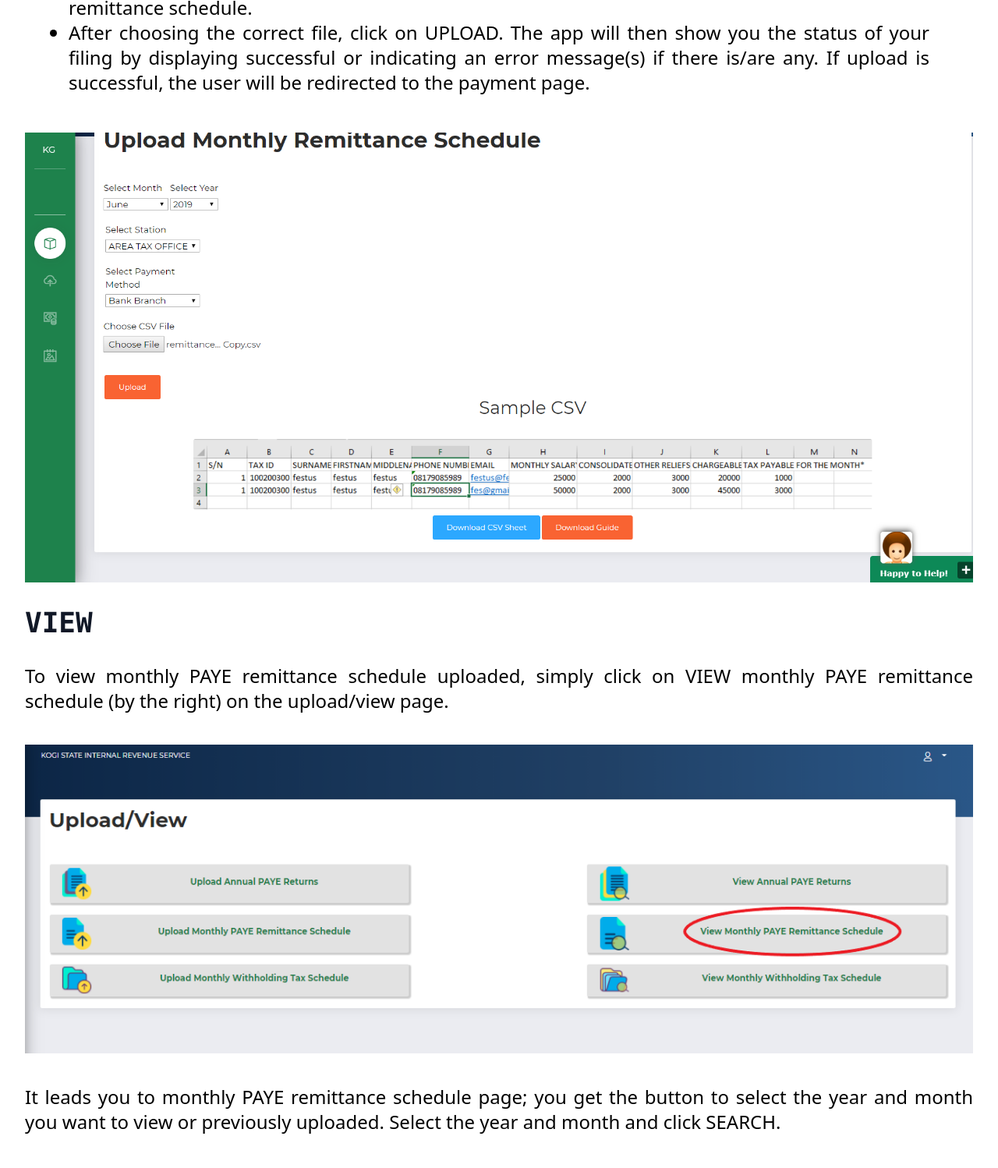
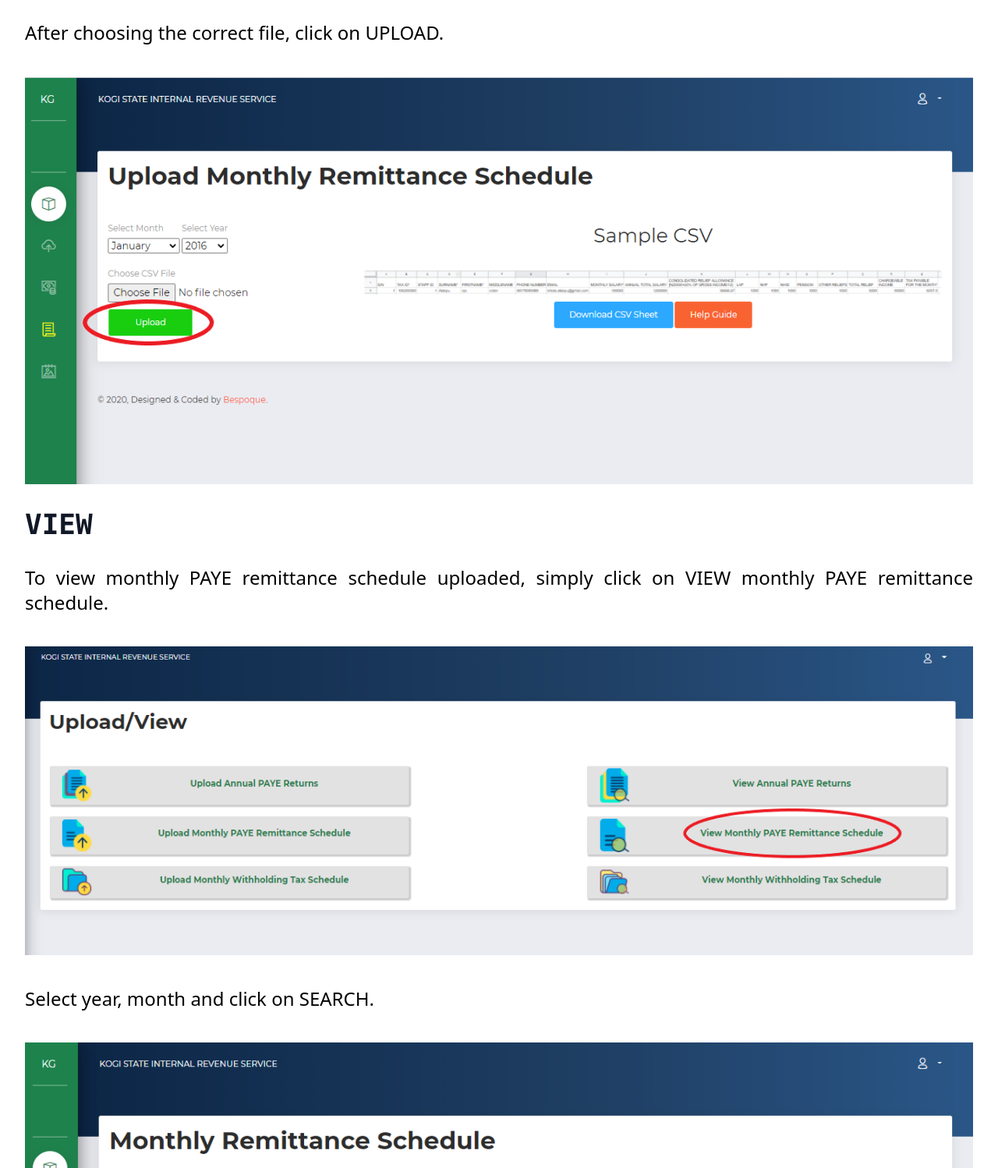
Before and after one commit to ovie123/taxpayerGuide, a website: page upload_view_monthly.html in a window 1280 px wide. Shown: the part 2061-3559 px from the top of the page at 78% size. Drawn offline with nearby package versions, Linux system fonts and the light colour scheme.

Commit message:
modified monthly rem page

```diff
--- a/upload_view_monthly.html
+++ b/upload_view_monthly.html
@@ -162,9 +162,7 @@
 
         <p
           class='text-black-300 text-md md:text-lg lg:text-xl xl:text-2xl font-sans pb-10  pt-4 md:pt:6 lg:pt:8 xl:pt:10 font-medium text-justify'>
-          It leads you to a page where buttons are provided.
-          Upload monthly PAYE remittance schedule (on the left),View monthly PAYE remittance schedule (on the
-          right). Click on Monthly PAYE remittance schedule to make an upload.
+          Click on UPLOAD MONTHLY PAYE REMITTANCE SCHEDULE on the upload/view page.
 
 
         </p>
@@ -186,40 +184,33 @@
             the page.
             This is to ensure taxpayers gets the correct format to file in the monthly PAYE remittance schedule.
           </li>
-          <li>After choosing the correct file, click on UPLOAD.
+        </ul>
 
-            The app will then show you the status of your filing by displaying successful or indicating an error
-            message(s) if there is/are any. If upload is successful, the user will be redirected to the payment page.
-          </li>
-        </ul>
         </p>
-        <img src="images/MONTHLY/upload_monthly.PNG" alt="">
+        <p
+          class='text-black-300 text-md md:text-lg lg:text-xl xl:text-2xl font-sans pb-10  pt-4 md:pt:6 lg:pt:8 xl:pt:10 font-medium text-justify'>
+          After choosing the correct file, click on UPLOAD.
+        </p>
+        <img src="images/MONTHLY/upload monthly remittance.png" alt="">
+
+
+
 
         <h5
           class='text-gray-900 text-2xl md:text-2xlg lg:text-4xl xl:text-4xl font-mono md:mt-16 lg:mt-8 mt-6 md:pt:6  font-semibold'>
           VIEW</h5>
         <p
           class='text-black-300 text-md md:text-lg lg:text-xl xl:text-2xl font-sans pb-10  pt-4 md:pt-4 lg:pt-8 xl:pt:10 font-medium text-justify'>
-          To view monthly PAYE remittance schedule uploaded, simply click on VIEW monthly PAYE remittance schedule (by
-          the right) on
-          the
-          upload/view page.
+          To view monthly PAYE remittance schedule uploaded, simply click on VIEW monthly PAYE remittance schedule.
         </p>
         <img src="images/MONTHLY/view monthly remittance.png" alt="">
 
         <p
           class='text-black-300 text-md md:text-lg lg:text-xl xl:text-2xl font-sans pb-10  pt-10 md:pt:6 lg:pt:8 xl:pt:10 font-medium text-justify'>
-          It leads you to monthly PAYE remittance schedule page; you get the button to select the year and month you
-          want
-          to view or
-          previously uploaded. Select
-          the year and month
-          and click SEARCH.
+          Select year, month and click on SEARCH.
         </p>
-        <img src="logos/" alt="">
+        <img src="images/MONTHLY/search monthly.png" alt="">
       </div>
-
-
     </div>
 
     <script src="https://code.jquery.com/jquery-3.5.1.min.js"
```
Also changed, not shown: images/MONTHLY/search monthly.png (added), images/MONTHLY/upload monthly remittance.png (added).
